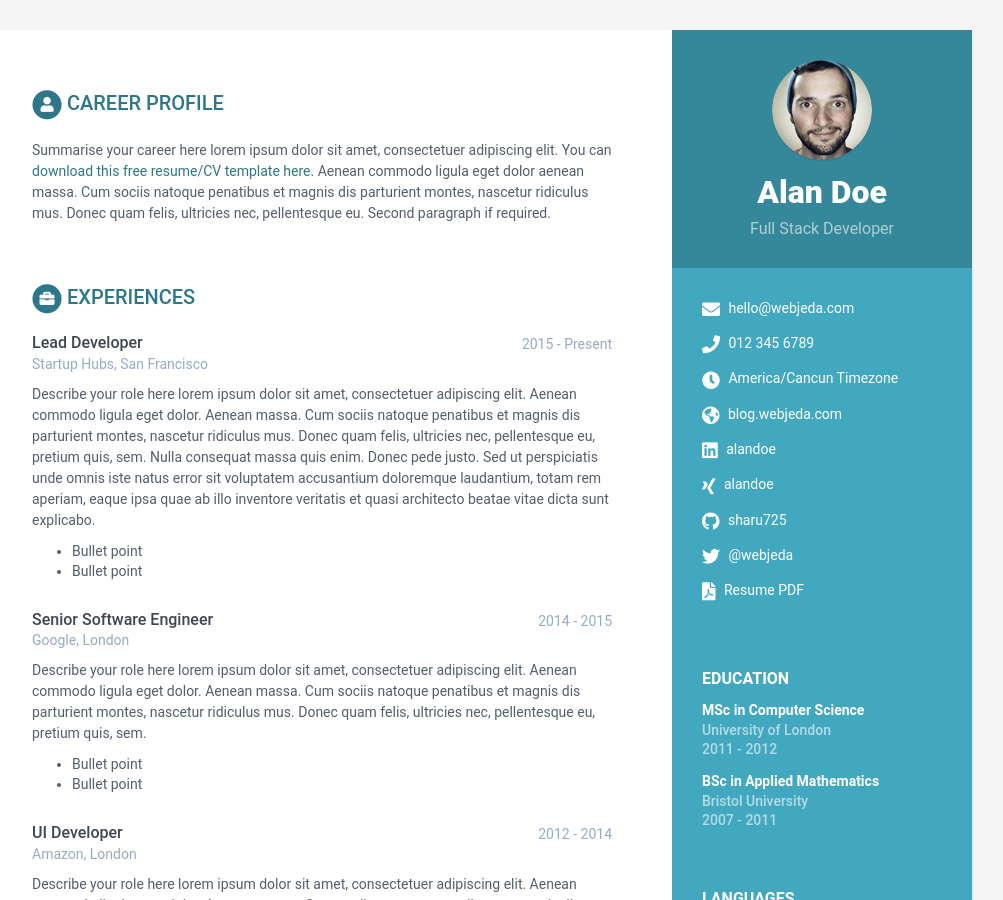
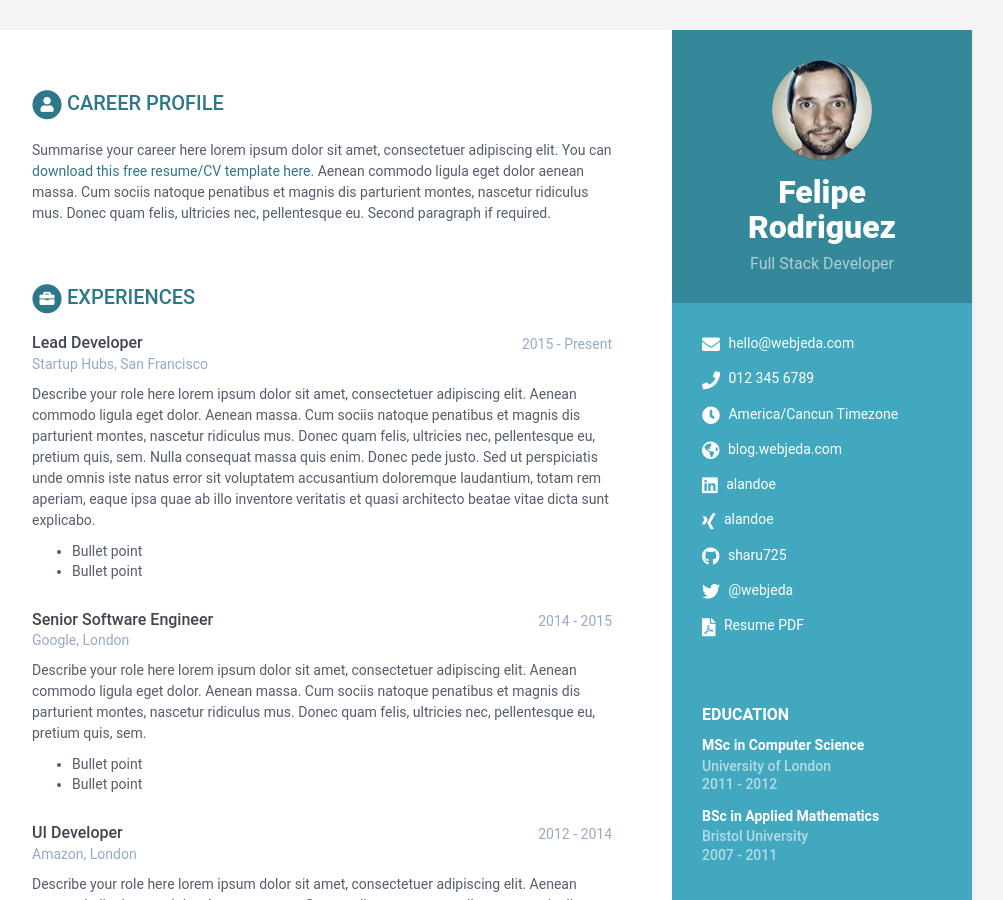
Before and after one commit to puj-isw-workspace/Grupo4-HV, a Jekyll site: the page built from index.html, in a window 1280 px wide and 900 px high. Shown: the whole window, without its empty margins (168-1171 px from the left). Built offline with Jekyll 4.4.1, drawn with Linux system fonts in a browser that asks for light colours.

Commit message:
Cambia el nombre de la persona

```diff
--- a/_data/data.yml
+++ b/_data/data.yml
@@ -8,7 +8,7 @@ sidebar:
     education: True # set to False if you want education in main section instead of in sidebar
 
     # Profile information
-    name: Alan Doe
+    name: Felipe Rodriguez
     tagline: Full Stack Developer
     avatar: profile.png  #place a 100x100 picture inside /assets/images/ folder and provide the name of the file below
 
```
